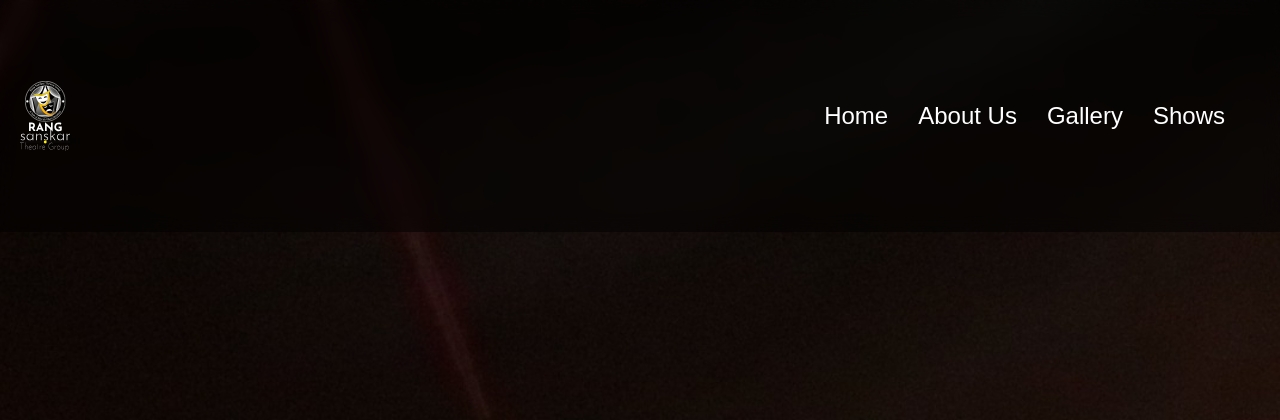
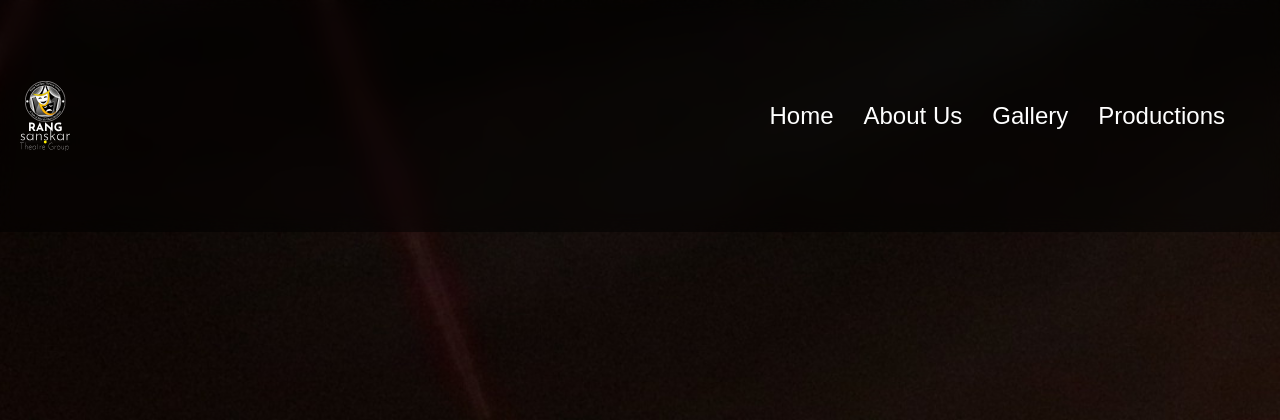
Before and after one commit to TheScientist466/RSTG, a PHP site: page / in a window 1280 px wide. Shown: the top 420 px of the page. Run offline with PHP 8.4, Linux system fonts and the light colour scheme.

Commit message:
code update

```diff
--- a/global/CSS/primary.css
+++ b/global/CSS/primary.css
@@ -4,7 +4,13 @@ html {
 
 body {
     margin: 0;
-    overflow: hidden;
+    -ms-overflow-style: none; /* for Internet Explorer, Edge */
+    scrollbar-width: none; /* for Firefox */
+    overflow-y: scroll;
+}
+
+body::-webkit-scrollbar {
+    display: none; /* for Chrome, Safari, and Opera */
 }
 
 h1 {
@@ -125,6 +131,7 @@ img {
     height: 75%;
     overflow: hidden;
     border-radius: 30px;
+    border: 0.5px solid white;
 }
 
 #main-heading {
--- a/index.php
+++ b/index.php
@@ -12,7 +12,7 @@
                     <a class="link" href="#">Home</a>
                     <a class="link" href="./AboutUs.html">About Us</a>
                     <a class="link" href="#">Gallery</a>
-                    <a class="link" href="./pages/Shows.php">Shows</a>
+                    <a class="link" href="./pages/Shows.php">Productions</a>
                 </div>
             </div>
         </div>
```
Also changed, not shown: pages/Shows.php (+9 -5 lines), res/Backdrop/bhorer-aashay.png (added), res/Backdrop/jagai-dada.png (added), res/mask.png (added).
